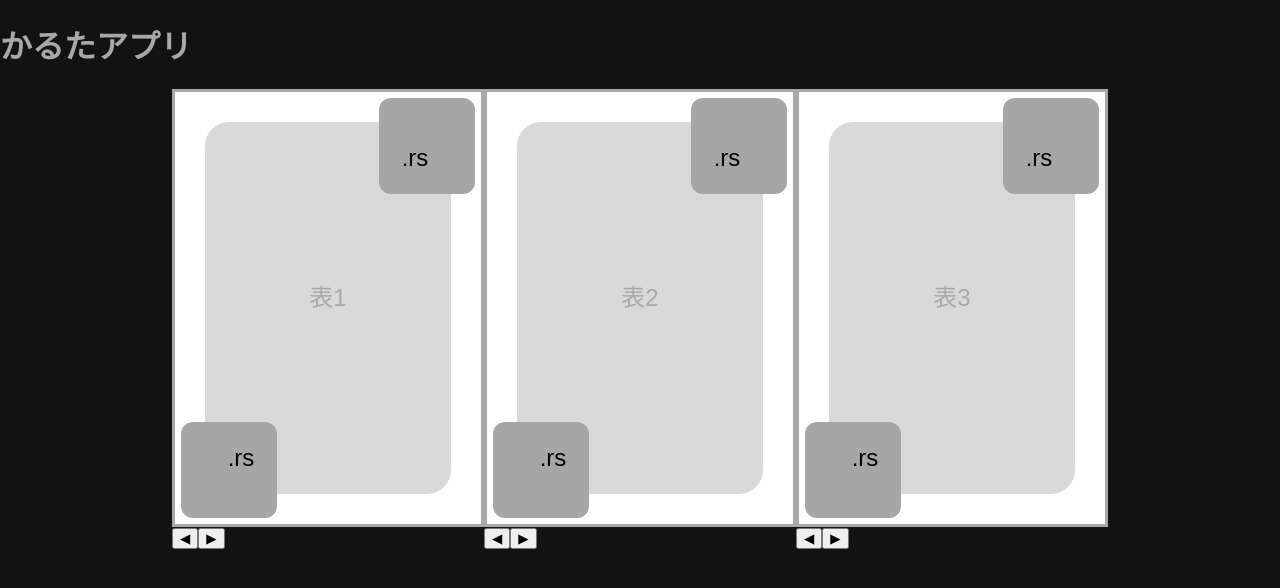
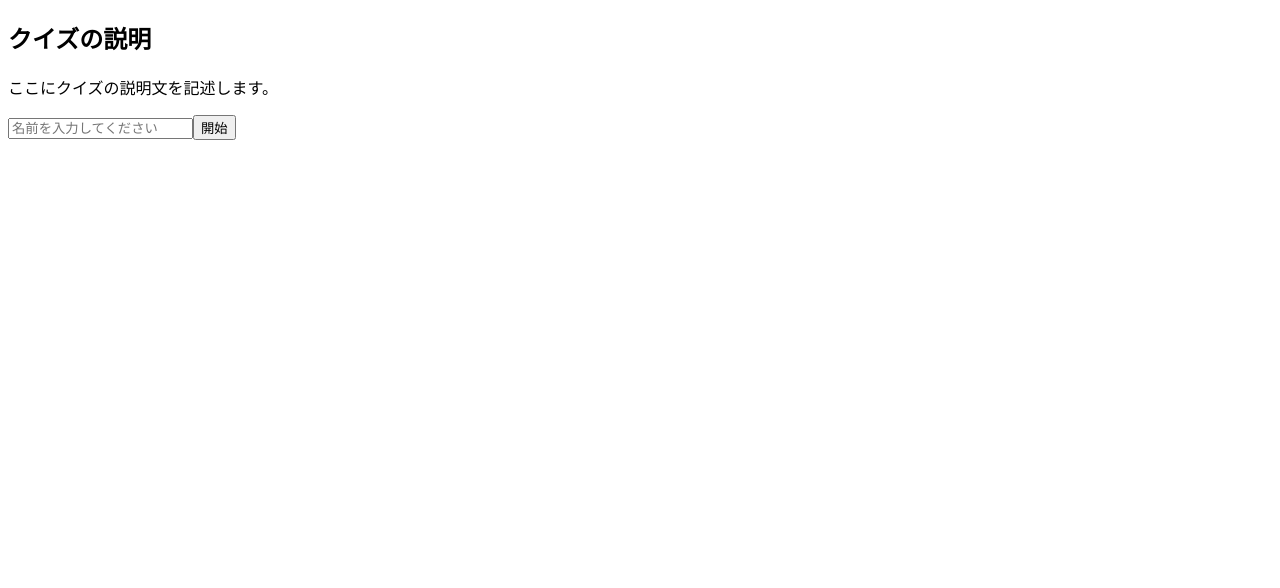
Before and after one commit to raiga0310/Sort-Quiz, a React (Create React App) app: page / in a window 1280 px wide. Shown: the top 588 px of the page. Built offline with nearby package versions, Linux system fonts and the light colour scheme.

Commit message:
feat,wip: プレイ画面の仮実装

```diff
--- a/src/App.js
+++ b/src/App.js
@@ -1,16 +1,34 @@
-import React from 'react'
-import './App.css'
-import CardList from './components/CardList'
+import React, { useState } from 'react';
+import StartScreen from './components/StartScreen';
+import PlayScreen from './components/PlayScreen';
+import ResultScreen from './components/ResultScreen';
 
 function App() {
+  const [screen, setScreen] = useState("start"); // 初期状態は "start"
+  const [playerName, setPlayerName] = useState(""); // プレイヤー名を管理するためのstate
+
+  const startQuiz = (name) => {
+    setPlayerName(name); // プレイヤー名を更新
+    setScreen("play"); // 画面状態を "play" に更新
+  };
+
+  const endQuiz = (score) => {
+    // スコアに基づいてランキングを更新するロジックをここに記述...
+    setScreen("result"); // 画面状態を "result" に更新
+  };
+
+  const resetQuiz = () => {
+    setPlayerName(""); // プレイヤー名をリセット
+    setScreen("start"); // 画面状態を "start" に更新
+  };
+
   return (
     <div className="App">
-      <header className="App-header">
-        <h1>かるたアプリ</h1>
-        <CardList cardCount={3} />
-      </header>
+      {screen === "start" && <StartScreen onStart={startQuiz} />}
+      {screen === "play" && <PlayScreen playerName={playerName} onEnd={endQuiz} />}
+      {screen === "result" && <ResultScreen playerName={playerName} onReset={resetQuiz} />}
     </div>
-  )
+  );
 }
 
-export default App
+export default App;
--- a/src/components/FlippingCard.css
+++ b/src/components/FlippingCard.css
@@ -34,9 +34,12 @@
 
   .flipping-card-back {
     transform: rotateY(180deg);
-    direction: rtl;
-    unicode-bidi: bidi-override;
   }
+
+  .flipping-card-back > * {
+    transform: rotateY(180deg);
+  }
+
 
 
   /* フォントの導入: M PLUS Rounded 1c Black */
--- /dev/null
+++ b/src/components/PlayScreen.js
@@ -0,0 +1,26 @@
+import React from 'react';
+import CardList from './CardList';  // カードリストコンポーネントをインポート
+
+function PlayScreen({ quiz, onAnswer }) {
+  const handleAnswer = () => {
+    // ユーザーの回答を採点する処理
+    // ここでは仮に常に正解とする
+    const isCorrect = true;
+    onAnswer(isCorrect);
+  };
+
+  return (
+    <div className="play-screen">
+      <h2>クイズ</h2>
+      <p>{quiz.question}</p>
+      {
+      <CardList
+        cards={quiz.cards}
+      />
+      }
+      <button onClick={handleAnswer}>回答</button>
+    </div>
+  );
+}
+
+export default PlayScreen;
--- /dev/null
+++ b/src/components/ResultScreen.js
@@ -0,0 +1,17 @@
+import React from 'react';
+
+function ResultScreen({ player, onRestart }) {
+  const handleRestart = () => {
+    onRestart();
+  };
+
+  return (
+    <div className="result-screen">
+      <h2>結果</h2>
+      <p>{player.name}さんのスコアは{player.score}点です。</p>
+      <button onClick={handleRestart}>もう一度プレイ</button>
+    </div>
+  );
+}
+
+export default ResultScreen;
--- /dev/null
+++ b/src/components/StartScreen.js
@@ -0,0 +1,30 @@
+import React, { useState } from 'react';
+
+function StartScreen({ onStart }) {
+  const [name, setName] = useState(""); // ユーザー名をローカルstateとして管理
+
+  const handleStart = () => {
+    // 名前が空でない場合に限り、クイズを開始
+    if (name) {
+      onStart(name);
+    } else {
+      alert('名前を入力してください');
+    }
+  };
+
+  return (
+    <div className="start-screen">
+      <h2>クイズの説明</h2>
+      <p>ここにクイズの説明文を記述します。</p>
+      <input
+        type="text"
+        placeholder="名前を入力してください"
+        value={name}
+        onChange={(e) => setName(e.target.value)}
+      />
+      <button onClick={handleStart}>開始</button>
+    </div>
+  );
+}
+
+export default StartScreen;
```
